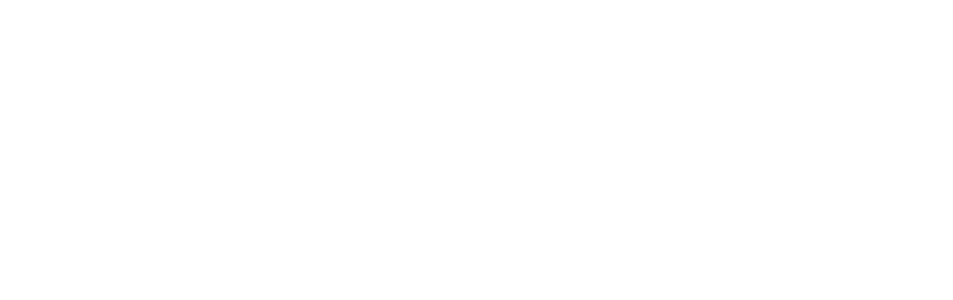
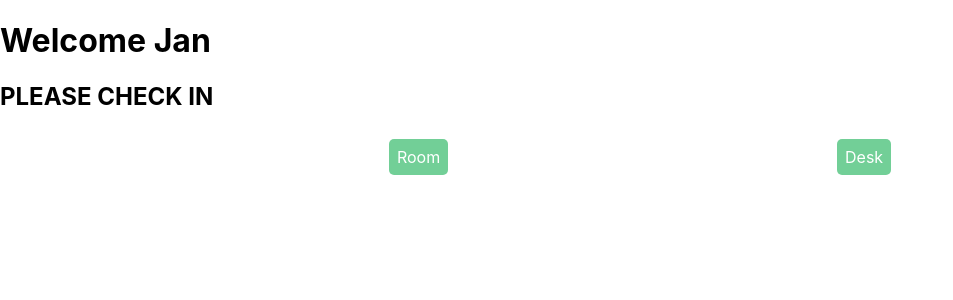
Before and after one commit to nikwilms/capstone-project, a Next.js app: page /dashboard in a window 1280 px wide. Shown: the top 300 px of the page, without its empty margins (0-953 px from the left). Built offline with nearby package versions, Linux system fonts and the light colour scheme.

Commit message:
add components into dashboard

```diff
--- /dev/null
+++ b/components/Button.js
@@ -0,0 +1,18 @@
+import React from 'react';
+import styled from 'styled-components';
+
+const Button = ({ name, buttonType }) => {
+  return <StyledButton type={buttonType}>{name}</StyledButton>;
+};
+
+const StyledButton = styled.button`
+  all: unset;
+  background: #72cf97;
+  color: white;
+  padding: 0.5rem;
+  margin-top: 0.5rem;
+  border-radius: 5px;
+  text-align: center;
+`;
+
+export default Button;
--- a/components/Login.js
+++ b/components/Login.js
@@ -1,6 +1,7 @@
 import React from 'react';
 import Link from 'next/link';
 import styled from 'styled-components';
+import Button from './Button';
 
 const Login = () => {
   return (
@@ -11,7 +12,7 @@
 
       <Link href='/dashboard'>
         <a>
-          <StyledButton type='submit'>Login</StyledButton>
+          <Button type='submit' name='Login' />
         </a>
       </Link>
     </LoginStyle>
--- a/components/dashboard/Reminder.js
+++ b/components/dashboard/Reminder.js
@@ -1,7 +1,7 @@
 import React from 'react';
 
-const Reminder = () => {
-  return <div></div>;
+const Reminder = ({ isChecked }) => {
+  return <h2>{isChecked ? 'You are checked in' : 'PLEASE CHECK IN'}</h2>;
 };
 
 export default Reminder;
--- a/components/dashboard/RoomOrDesk.js
+++ b/components/dashboard/RoomOrDesk.js
@@ -1,7 +1,21 @@
 import React from 'react';
+import styled from 'styled-components';
+import Button from '../Button';
 
 const RoomOrDesk = () => {
-  return <div></div>;
+  return (
+    <StyledSection>
+      <Button buttonType='button' name='Room' />
+      <Button buttonType='button' name='Desk' />
+    </StyledSection>
+  );
 };
 
+const StyledSection = styled.section`
+  display: flex;
+  flex-direction: row;
+  justify-content: space-evenly;
+  align-items: center;
+`;
+
 export default RoomOrDesk;
--- a/components/dashboard/Welcome.js
+++ b/components/dashboard/Welcome.js
@@ -1,7 +1,11 @@
 import React from 'react';
 
-const Welcome = () => {
-  return <div></div>;
+const Welcome = ({ greeting, userName }) => {
+  return (
+    <h1>
+      {greeting} {userName}
+    </h1>
+  );
 };
 
 export default Welcome;
--- a/pages/dashboard.js
+++ b/pages/dashboard.js
@@ -10,9 +10,9 @@
       {/* later on, userName gets input from DB */}
       <Welcome greeting='Welcome' userName='Jan' />
       {/* later on, isChecked gets input from DB */}
-      <Reminder isChecked={true} />
-      <RoomOrDesk option1='Room' option2='Desk' />
-      <Footer nav1='Dashboard' nav2='Bookings' nav3='On-Site' />
+      <Reminder isChecked={false} />
+      <RoomOrDesk option={['Room', 'Desk']} />
+      <Footer nav={['Dashboard', 'Bookings', 'On-Site']} />
     </>
   );
 };
```
